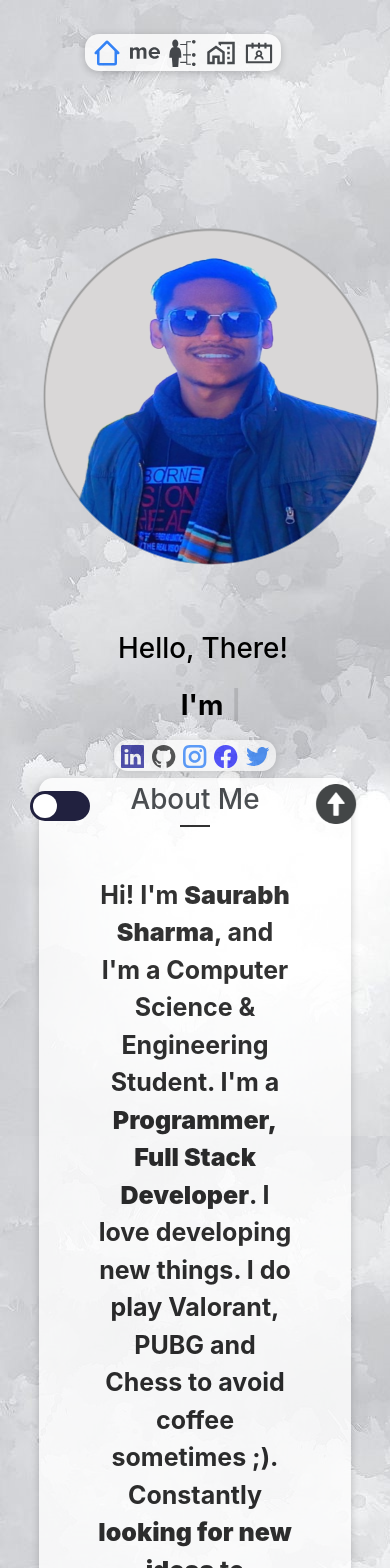
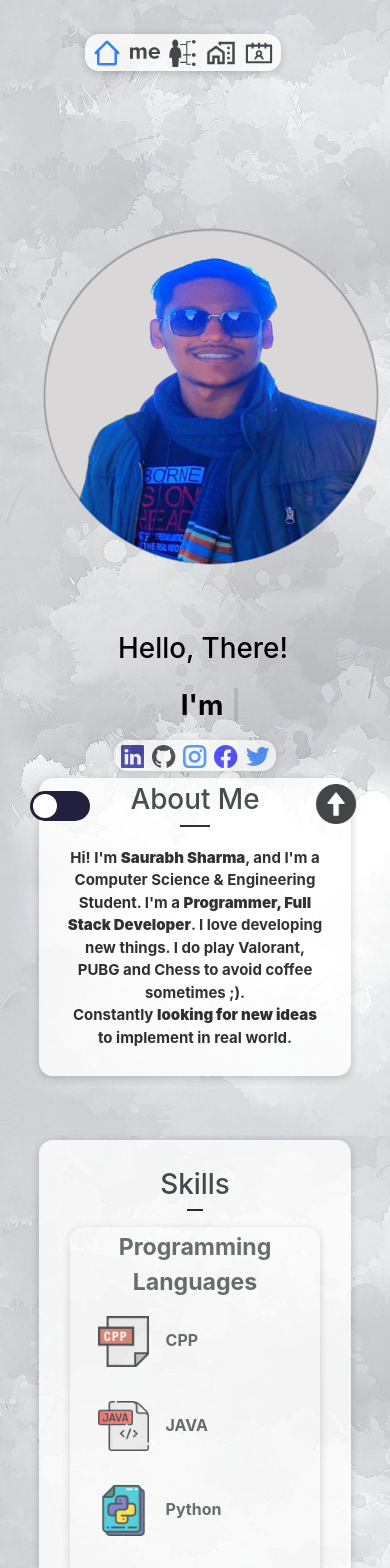
Before and after one commit to SAURABH200301/Portfolio, a React (Create React App) app: page / in a window 390 px wide. Shown: the top 1568 px of the page. Built offline with nearby package versions, Linux system fonts and the light colour scheme; a web font is replaced by a local one.

Commit message:
fixed few fontsizes

```diff
--- a/src/Animation/FadeIn.js
+++ b/src/Animation/FadeIn.js
@@ -5,7 +5,7 @@ function FadeIn(props) {
     const ref = useRef(null);
     const isInView = useInView(ref, { once: false })
     return (
-        <section ref={ref}>
+        <section ref={ref} >
             <span
                 style={{
                     transform: isInView ? "none" : "translateX(-100px)",
--- a/src/App.module.css
+++ b/src/App.module.css
@@ -1,5 +1,5 @@
 body{
-
+    overflow-x: hidden;
     font-family: -apple-system,BlinkMacSystemFont,"Segoe UI",Roboto,Oxygen-Sans,Ubuntu,Cantarell,"Helvetica Neue",sans-serif;
 }
 .name{
--- a/src/components/About.js
+++ b/src/components/About.js
@@ -15,7 +15,7 @@ function About() {
                         <div className={classes.divider}></div>
                     </div>
                     <FadeIn>
-                        <div className={`${classes.padd} ${classes.about_content} `}>
+                        <div className={`${classes.about_content} `}>
                             Hi! I'm <span>Saurabh Sharma</span>, and I'm a Computer Science & Engineering Student.
                             I'm a <span>Programmer, Full Stack Developer</span>. I love developing new things. I do play Valorant, PUBG and Chess to avoid coffee sometimes ;).
                             <br />
--- a/src/components/About.module.css
+++ b/src/components/About.module.css
@@ -5,17 +5,14 @@
 .about_content{
     color: black;
     font-size: 25px;
+    padding: 20px;
 }
 span{
     font-weight: bolder;
 }
-.padd{
-    padding: 50px;
-}
+
 @media screen and (max-width: 320px){
-    .about_content{
-        font-size: 20px;
-    }
+
     .padd{
         padding: 10px;
     }
@@ -23,3 +20,8 @@ span{
         font-size: 25px;
     }
 }
+@media screen and (max-width :450px){
+    .about_content{
+        font-size: 15px;
+    }
+}
--- a/src/components/Resume.js
+++ b/src/components/Resume.js
@@ -5,7 +5,7 @@ import resume from '../image/resume.png'
 function Resume() {
     return (
         <div className={`${classes.resume} z-1`}>
-                <a className='m-1' href='https://drive.google.com/file/d/1wBB_xQaGBDf3sma5m-0OdhKar0AP4OMA/view?usp=sharing'>
+                <a className='m-1' href='https://drive.google.com/file/d/1wBB_xQaGBDf3sma5m-0OdhKar0AP4OMA/view?usp=sharing' download target="_blank"  rel="noreferrer">
                     <img className={classes.icon} src={resume} alt='resume' />
                 </a>
         </div>
--- a/src/components/Work.js
+++ b/src/components/Work.js
@@ -96,7 +96,7 @@ function Work() {
                                                 <div className='d-flex justify-content-center '>
                                                     {
                                                         w.isLive &&
-                                                        <a href={w.LiveLink} >
+                                                        <a href={w.LiveLink}>
                                                             <img className={classes.icon} src={link} alt='link' />
                                                         </a>
                                                     }
```
Also changed, not shown: 1 other file (tests, documents, lock files or other folders).
